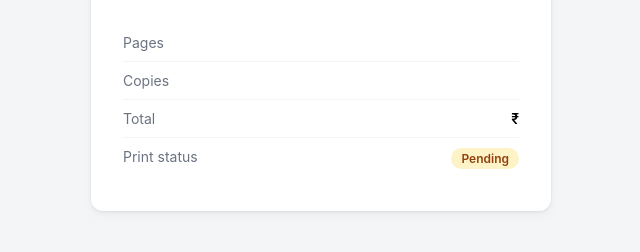
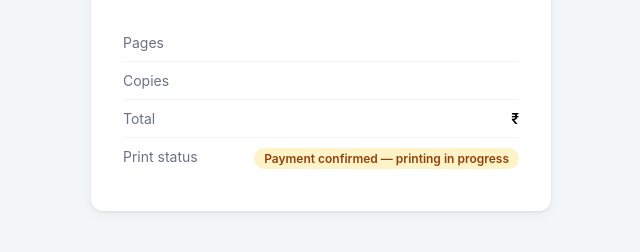
Before and after one commit to dishasuvarna/smart-print-queue, a Django app: template orders/templates/orders/success.html in a window 1280 px wide. Shown: the part 191-443 px from the top of the page, without its empty margins (319-959 px from the left). Run offline with Django 3.2, Linux system fonts and the light colour scheme; the template is opened without the code that fills it, so the values that code supplies are empty.

Commit message:
Clarify print status wording to avoid confusion with payment status

```diff
--- a/orders/templates/orders/success.html
+++ b/orders/templates/orders/success.html
@@ -66,10 +66,10 @@
         <div class="row"><span class="label">Copies</span><span class="value">{{ order.copies }}</span></div>
         <div class="row"><span class="label">Total</span><span class="value">₹{{ order.total_price }}</span></div>
         {% if order.printed_at %}
-            <div class="row"><span class="label">Print status</span><span class="value">Printed at {{ order.printed_at }}</span></div>
-        {% else %}
-            <div class="row"><span class="label">Print status</span><span class="status">Pending</span></div>
-        {% endif %}
+    <div class="row"><span class="label">Print status</span><span class="value">Printed — ready for pickup at {{ order.printed_at }}</span></div>
+{% else %}
+    <div class="row"><span class="label">Print status</span><span class="status">Payment confirmed — printing in progress</span></div>
+{% endif %}
     </div>
 </body>
 </html>
```
